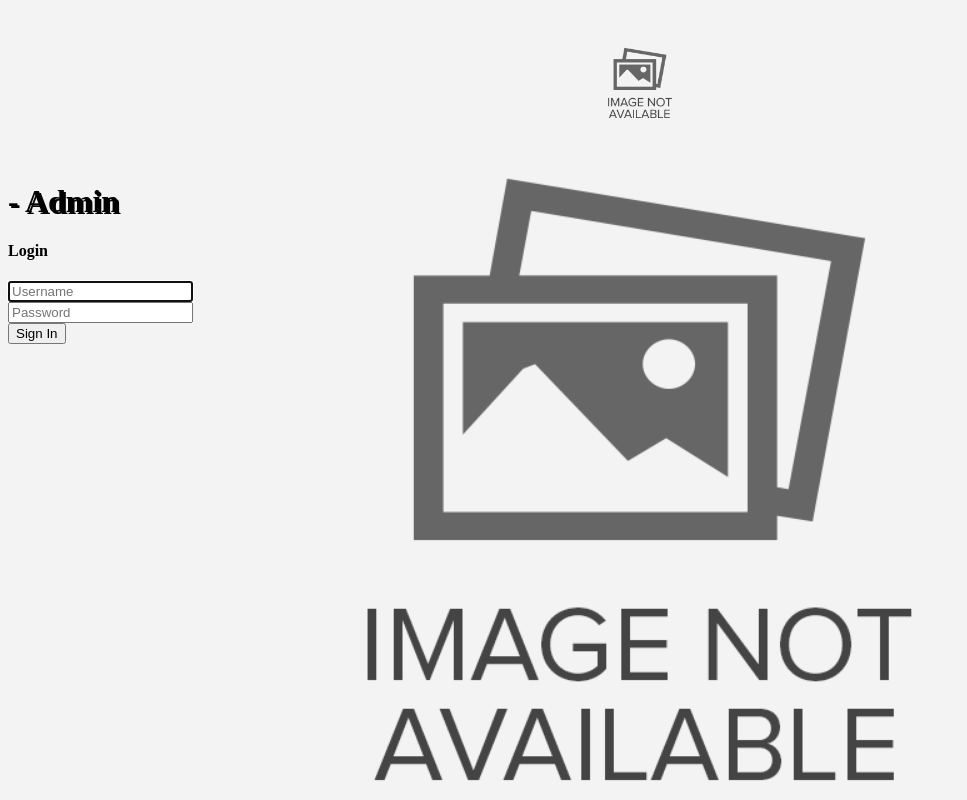
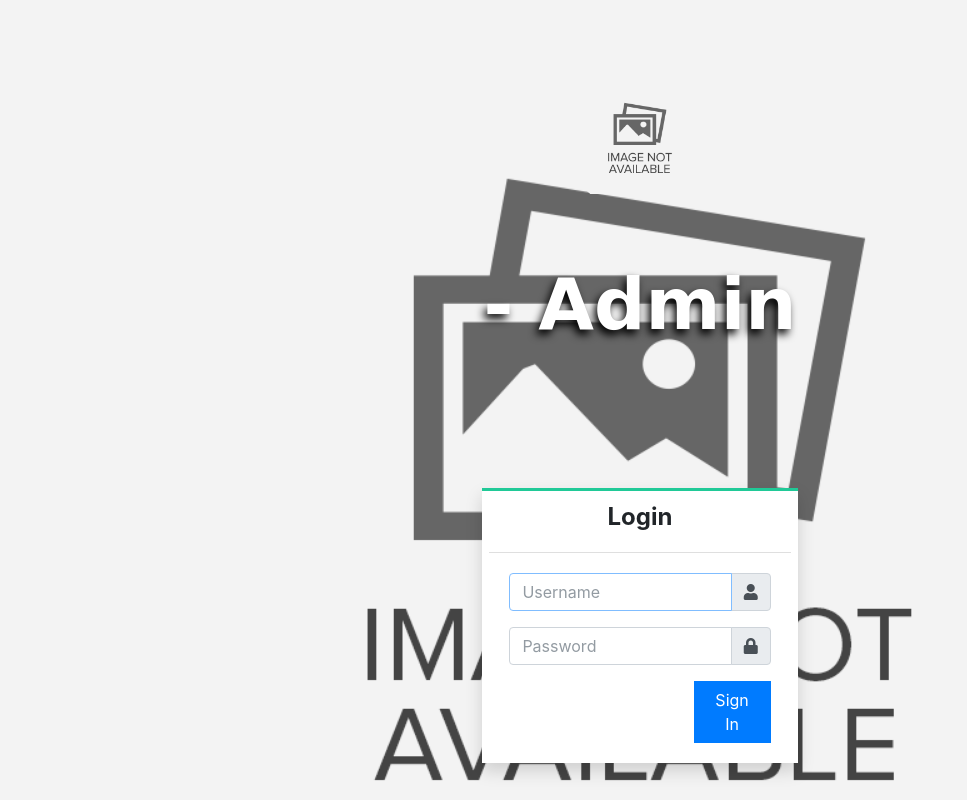
Before and after one commit to samnsaife/Patient-Care-Database-System, a PHP site: page /hprms/login.php in a window 1280 px wide. Shown: the whole page, without its empty margins (0-967 px from the left). Run offline with PHP 8.4, Linux system fonts and the light colour scheme; data that the repository does not hold is empty; some libraries are stand-ins or nearby versions.

Commit message:
Updating header.php

```diff
--- a/admin/inc/header.php
+++ b/admin/inc/header.php
@@ -7,3 +7,56 @@
     :root{
       --base_url:<?php echo base_url ?>;
     }
+  </style>
+    <meta charset="utf-8">
+    <meta name="viewport" content="width=device-width, initial-scale=1">
+  	<title><?php echo $_settings->info('title') != false ? $_settings->info('title').' | ' : '' ?><?php echo $_settings->info('name') ?></title>
+    <link rel="icon" href="<?php echo validate_image($_settings->info('logo')) ?>" />
+    <!-- Google Font: Source Sans Pro -->
+    <!-- <link rel="stylesheet" href="https://fonts.googleapis.com/css?family=Source+Sans+Pro:300,400,400i,700&amp;display=fallback"> -->
+    <!-- Font Awesome -->
+    <link rel="stylesheet" href="<?php echo base_url ?>plugins/fontawesome-free/css/all.min.css">
+    <!-- Ionicons -->
+    <!-- <link rel="stylesheet" href="https://code.ionicframework.com/ionicons/2.0.1/css/ionicons.min.css"> -->
+    <!-- Tempusdominus Bootstrap 4 -->
+    <link rel="stylesheet" href="<?php echo base_url ?>plugins/tempusdominus-bootstrap-4/css/tempusdominus-bootstrap-4.min.css">
+      <!-- DataTables -->
+  <link rel="stylesheet" href="<?php echo base_url ?>plugins/datatables-bs4/css/dataTables.bootstrap4.min.css">
+  <link rel="stylesheet" href="<?php echo base_url ?>plugins/datatables-responsive/css/responsive.bootstrap4.min.css">
+  <link rel="stylesheet" href="<?php echo base_url ?>plugins/datatables-buttons/css/buttons.bootstrap4.min.css">
+   <!-- Select2 -->
+  <link rel="stylesheet" href="<?php echo base_url ?>plugins/select2/css/select2.min.css">
+  <link rel="stylesheet" href="<?php echo base_url ?>plugins/select2-bootstrap4-theme/select2-bootstrap4.min.css">
+    <!-- iCheck -->
+    <link rel="stylesheet" href="<?php echo base_url ?>plugins/icheck-bootstrap/icheck-bootstrap.min.css">
+    <!-- JQVMap -->
+    <link rel="stylesheet" href="<?php echo base_url ?>plugins/jqvmap/jqvmap.min.css">
+    <!-- Theme style -->
+    <link rel="stylesheet" href="<?php echo base_url ?>dist/css/adminlte.css">
+    <link rel="stylesheet" href="<?php echo base_url ?>dist/css/custom.css">
+    <!-- overlayScrollbars -->
+    <link rel="stylesheet" href="<?php echo base_url ?>plugins/overlayScrollbars/css/OverlayScrollbars.min.css">
+    <!-- Daterange picker -->
+    <link rel="stylesheet" href="<?php echo base_url ?>plugins/daterangepicker/daterangepicker.css">
+    <!-- summernote -->
+    <link rel="stylesheet" href="<?php echo base_url ?>plugins/summernote/summernote-bs4.min.css">
+     <!-- SweetAlert2 -->
+  <link rel="stylesheet" href="<?php echo base_url ?>plugins/sweetalert2-theme-bootstrap-4/bootstrap-4.min.css">
+    <style type="text/css">/* Chart.js */
+      @keyframes chartjs-render-animation{from{opacity:.99}to{opacity:1}}.chartjs-render-monitor{animation:chartjs-render-animation 1ms}.chartjs-size-monitor,.chartjs-size-monitor-expand,.chartjs-size-monitor-shrink{position:absolute;direction:ltr;left:0;top:0;right:0;bottom:0;overflow:hidden;pointer-events:none;visibility:hidden;z-index:-1}.chartjs-size-monitor-expand>div{position:absolute;width:1000000px;height:1000000px;left:0;top:0}.chartjs-size-monitor-shrink>div{position:absolute;width:200%;height:200%;left:0;top:0}
+    </style>
+
+     <!-- jQuery -->
+    <script src="<?php echo base_url ?>plugins/jquery/jquery.min.js"></script>
+    <!-- jQuery UI 1.11.4 -->
+    <script src="<?php echo base_url ?>plugins/jquery-ui/jquery-ui.min.js"></script>
+    <!-- SweetAlert2 -->
+    <script src="<?php echo base_url ?>plugins/sweetalert2/sweetalert2.min.js"></script>
+    <!-- Toastr -->
+    <script src="<?php echo base_url ?>plugins/toastr/toastr.min.js"></script>
+    <script>
+        var _base_url_ = '<?php echo base_url ?>';
+    </script>
+    <script src="<?php echo base_url ?>dist/js/script.js"></script>
+
+  </head>
```
